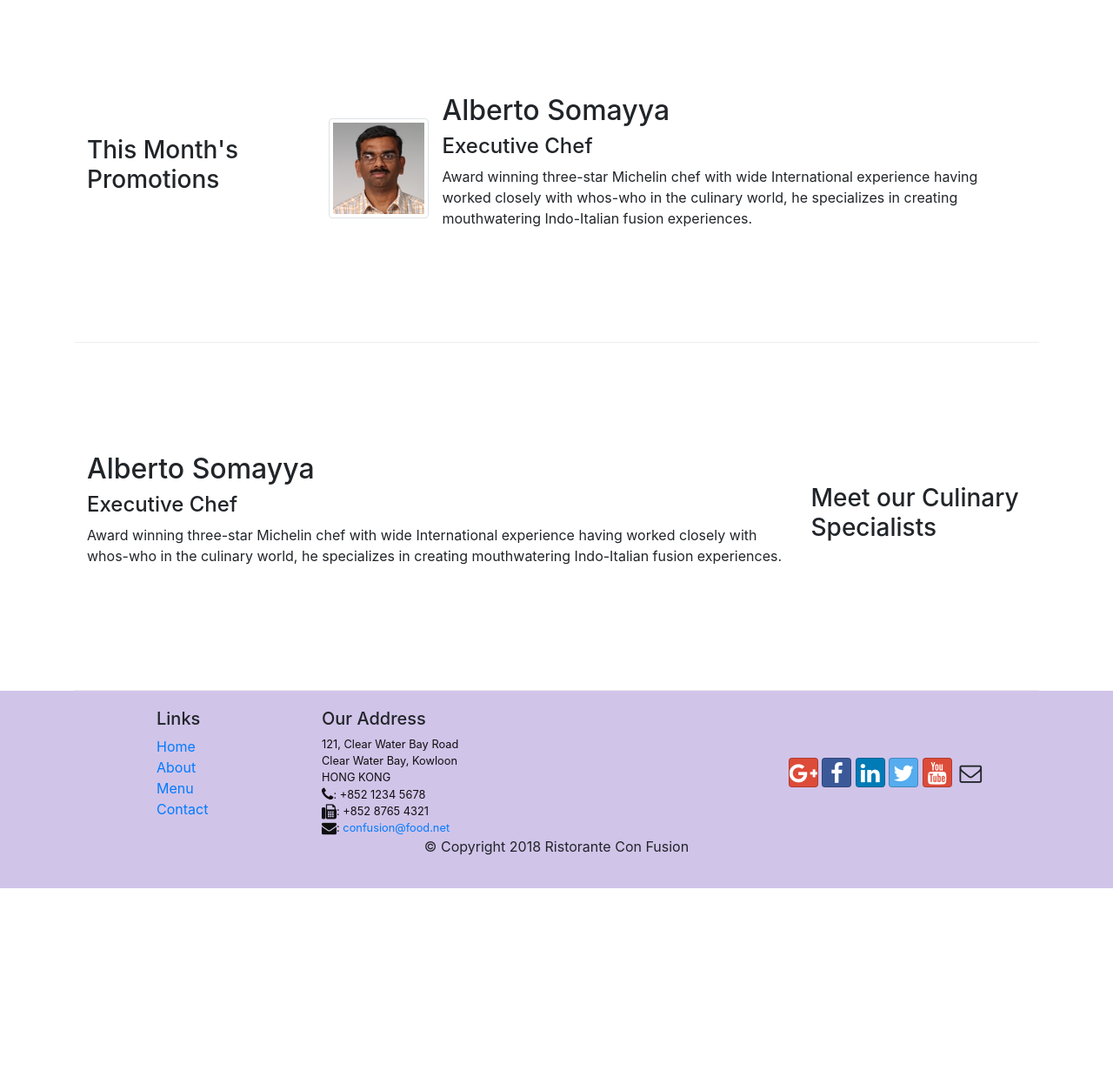
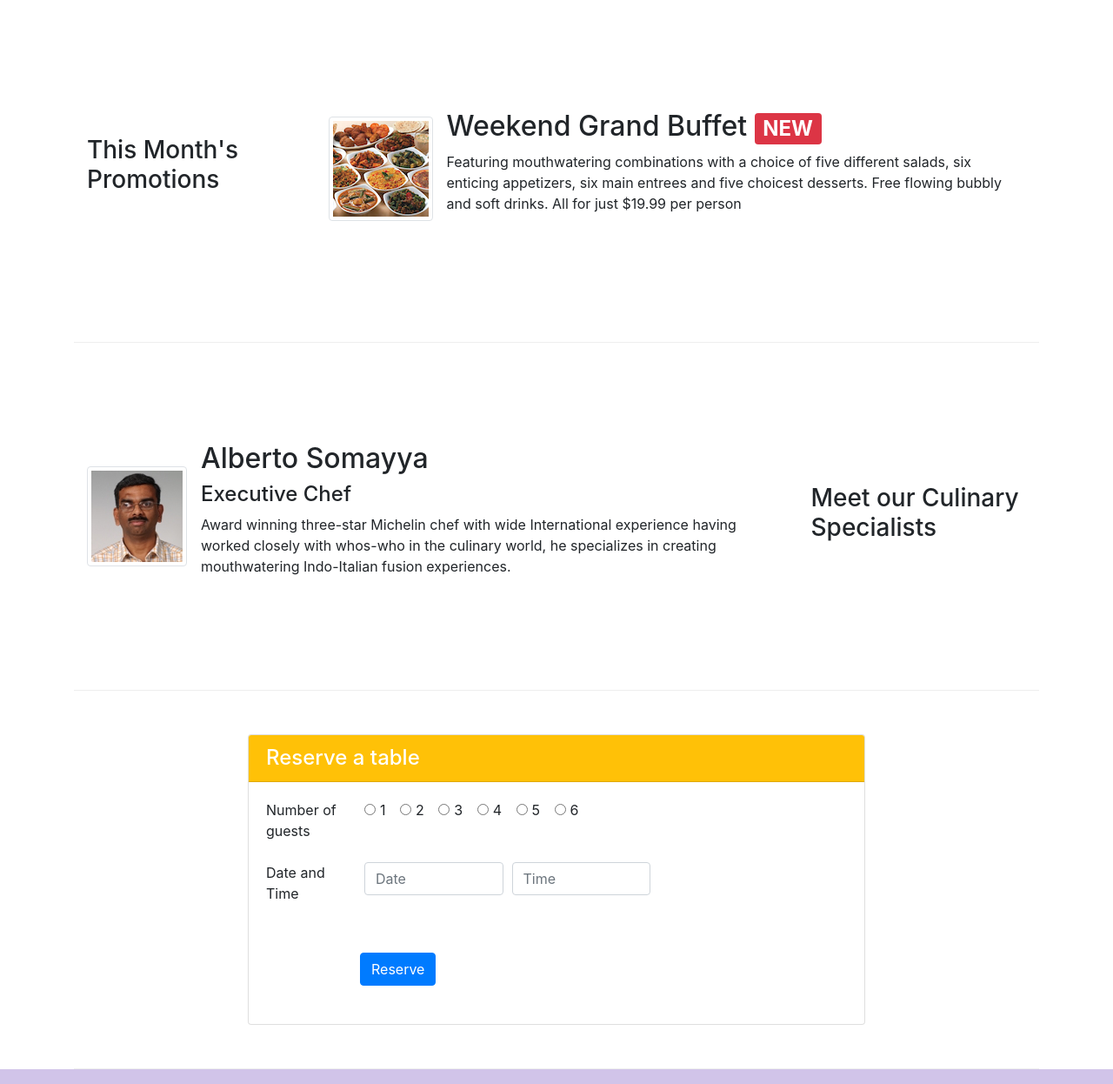
Before and after one commit to dangtrannam/Confusion, a website: page index.html in a window 1280 px wide. Shown: the part 740-1986 px from the top of the page at 87% size. Before the commit the page ends 1761 px from the top, so only its background shows below. Drawn offline with nearby package versions, Linux system fonts and the light colour scheme.

Commit message:
Assignment 2

```diff
--- a/index.html
+++ b/index.html
@@ -49,6 +49,11 @@
                 <div class="col-12 col-sm align-self-center">
                     <img src="img/logo.png" class="img-fluid">
                 </div>
+                <div class="col-md align-self-center">
+                    <a class="btn btn-warning px-5 py-2 align-middle" href="#reserveTable">
+                        <h5>Reserve Table</h5>
+                    </a>
+                </div>
             </div>
         </div>
     </header>
@@ -62,7 +67,8 @@
                 <div class="media">
                     <img class="d-flex mr-3 img-thumbnail align-self-center" src="img/uthappizza.png" alt="Uthappizza">
                     <div class="media-body">
-                        <h2 class="mt-0">Uthappizza <span class="badge badge-danger">HOT</span><span class="badge badge-pill badge-secondary ml-1">$4.99</span></h2>
+                        <h2 class="mt-0">Uthappizza <span class="badge badge-danger">HOT</span><span
+                                class="badge badge-pill badge-secondary ml-1">$4.99</span></h2>
                         <p class="d-none d-sm-block">A unique combination of Indian Uthappam (pancake) and
                             Italian pizza, topped with Cerignola olives, ripe vine
                             cherry tomatoes, Vidalia onion, Guntur chillies and
@@ -79,6 +85,28 @@
             </div>
             <div class="col col-sm  col-md">
                 <div class="media">
+                    <img src="img/buffet.png" class="d-flex mr-3 img-thumbnail align-self-center" alt="Buffet">
+                    <div class="media-body">
+                        <h2 class="mt-0">Weekend Grand Buffet <span class="badge badge-danger">NEW</span></h2>
+                        <p class="d-none d-sm-block">Featuring mouthwatering combinations with a choice of five
+                            different salads, six enticing
+                            appetizers,
+                            six main
+                            entrees and five choicest desserts. Free flowing bubbly and soft drinks. All for just $19.99
+                            per
+                            person </p>
+                    </div>
+                </div>
+
+            </div>
+        </div>
+
+        <div class="row row-content align-items-center">
+            <div class="col-12 col-sm-4 order-sm-last  col-md-3">
+                <h3>Meet our Culinary Specialists</h3>
+            </div>
+            <div class="col col-sm order-sm-first col-md">
+                <div class="media">
                     <img class="d-flex mr-3 img-thumbnail align-self-center" src="img/alberto.png"
                         alt="Alberto Somayya">
                     <div class="media-body">
@@ -93,19 +121,80 @@
                 </div>
             </div>
         </div>
+        <div class="row row-content align-items-center">
+            <div class="col-md-8 offset-md-2 ">
+                <form id="reserveTable" action="">
+                    <div class="card pb-4">
+                        <h4 class="card-header bg-warning text-white">Reserve a table</h4>
+                        <div class="card-body align-items-center">
+                            <div class="form-row">
+                                <div class="col-md-2">
+                                    <label for="">Number of guests</label>
+                                </div>
+                                <div class="col">
+                                    <div class="form-check form-check-inline">
+                                        <label class="form-check-label" for="g1"><input class="form-check-input "
+                                                type="radio" name="guest-number" id="g1">1</label>
 
-        <div class="row row-content align-items-center">
-            <div class="col-12 col-sm-4 order-sm-last  col-md-3">
-                <h3>Meet our Culinary Specialists</h3>
+                                    </div>
+
+                                    <div class="form-check form-check-inline">
+                                        <label class="form-check-label" for="g2"><input class="form-check-input "
+                                                type="radio" name="guest-number" id="g2">2</label>
+                                    </div>
+
+
+                                    <div class="form-check form-check-inline">
+                                        <label class="form-check-label" for="g3"><input class="form-check-input "
+                                                type="radio" name="guest-number" id="g3">3</label>
+                                    </div>
+
+
+                                    <div class="form-check form-check-inline">
+                                        <label class="form-check-label" for="g4"><input class="form-check-input "
+                                                type="radio" name="guest-number" id="g4">4</label>
+                                    </div>
+
+
+                                    <div class="form-check form-check-inline">
+                                        <label class="form-check-label" for="g5"><input class="form-check-input "
+                                                type="radio" name="guest-number" id="g5">5</label>
+                                    </div>
+
+
+                                    <div class="form-check form-check-inline">
+                                        <label class="form-check-label" for="g6"><input class="form-check-input"
+                                                type="radio" name="guest-number" id="g6">6</label>
+                                    </div>
+                                </div>
+                            </div>
+                            <div class="form-row mt-3">
+                                <div class="col-md-2">
+                                    <label >
+                                        Date and Time
+                                    </label>
+                                </div>
+                                <div class="col-md-3">
+                                    <input class="form-control d-inline col" type="text" name="date" id="date"
+                                        placeholder="Date">
+                                </div>
+                                <div class="col-md-3">
+                                    <input class="form-control d-inline" type="text" name="time" id="time"
+                                        placeholder="Time">
+                                </div>
+                            </div>
+                            <div class="form-row mt-3 mt-md-5">
+                                <div class="offset-md-2">
+                                    <button type="submit" class="btn btn-primary">Reserve</button>
+                                </div>
+                            </div>
+                        </div>
+
+                    </div>
             </div>
-            <div class="col col-sm order-sm-first col-md">
-                <h2>Alberto Somayya</h2>
-                <h4>Executive Chef</h4>
-                <p>Award winning three-star Michelin chef with wide International experience having worked closely with
-                    whos-who in the culinary world, he specializes in creating mouthwatering Indo-Italian fusion
-                    experiences. </p>
-            </div>
+            </form>
         </div>
+    </div>
     </div>
 
     <footer class="footer">
```
